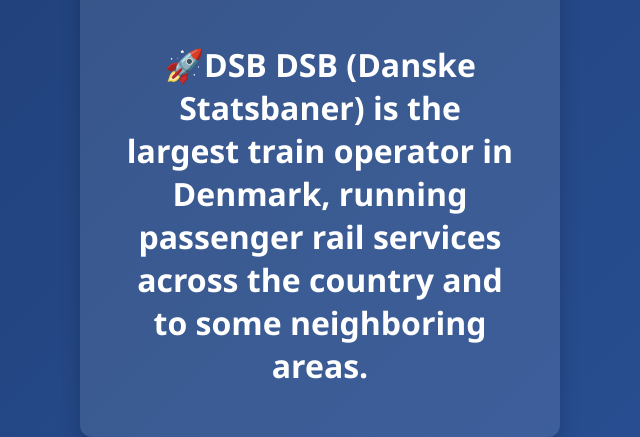
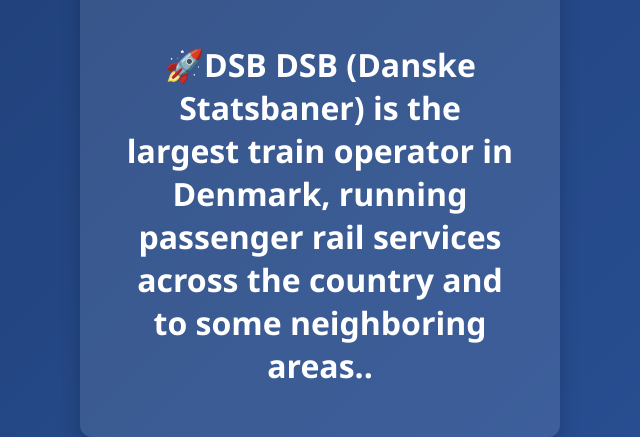
Before and after one commit to ajayro45/demo-app, a plain HTML site: page index.html in a window 1280 px wide. Shown: the part 266-703 px from the top of the page, 320-960 px from the left. Drawn offline with Linux system fonts and the light colour scheme.

Commit message:
Update index.html

```diff
--- a/index.html
+++ b/index.html
@@ -49,7 +49,7 @@
   <div class="container">
     <!-- Replace the src URL with your own image -->
     <img src="IMG_0592.jpeg" alt="Your Name" />
-    <h1>🚀DSB DSB (Danske Statsbaner) is the largest train operator in Denmark, running passenger rail services across the country and to some neighboring areas.</h1>
+    <h1>🚀DSB DSB (Danske Statsbaner) is the largest train operator in Denmark, running passenger rail services across the country and to some neighboring areas..</h1>
   </div>
 </body>
 </html>
```
